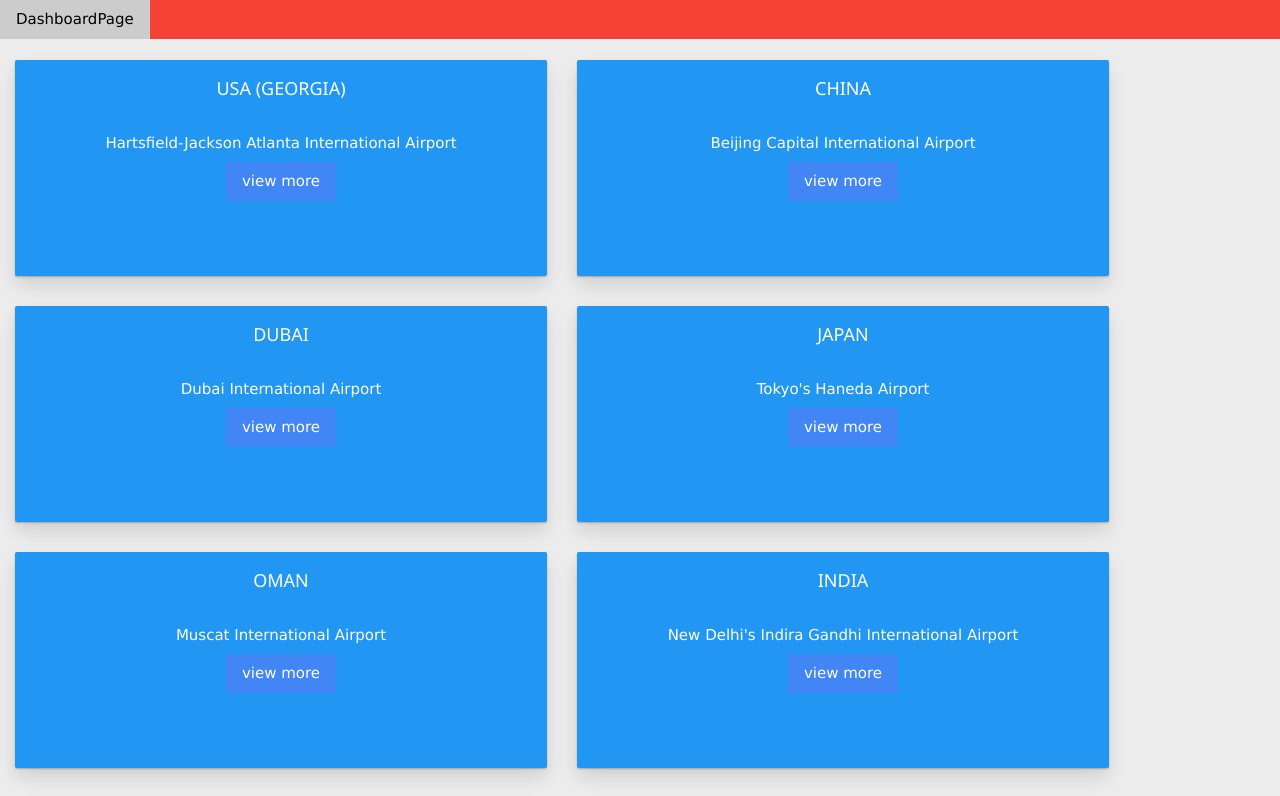
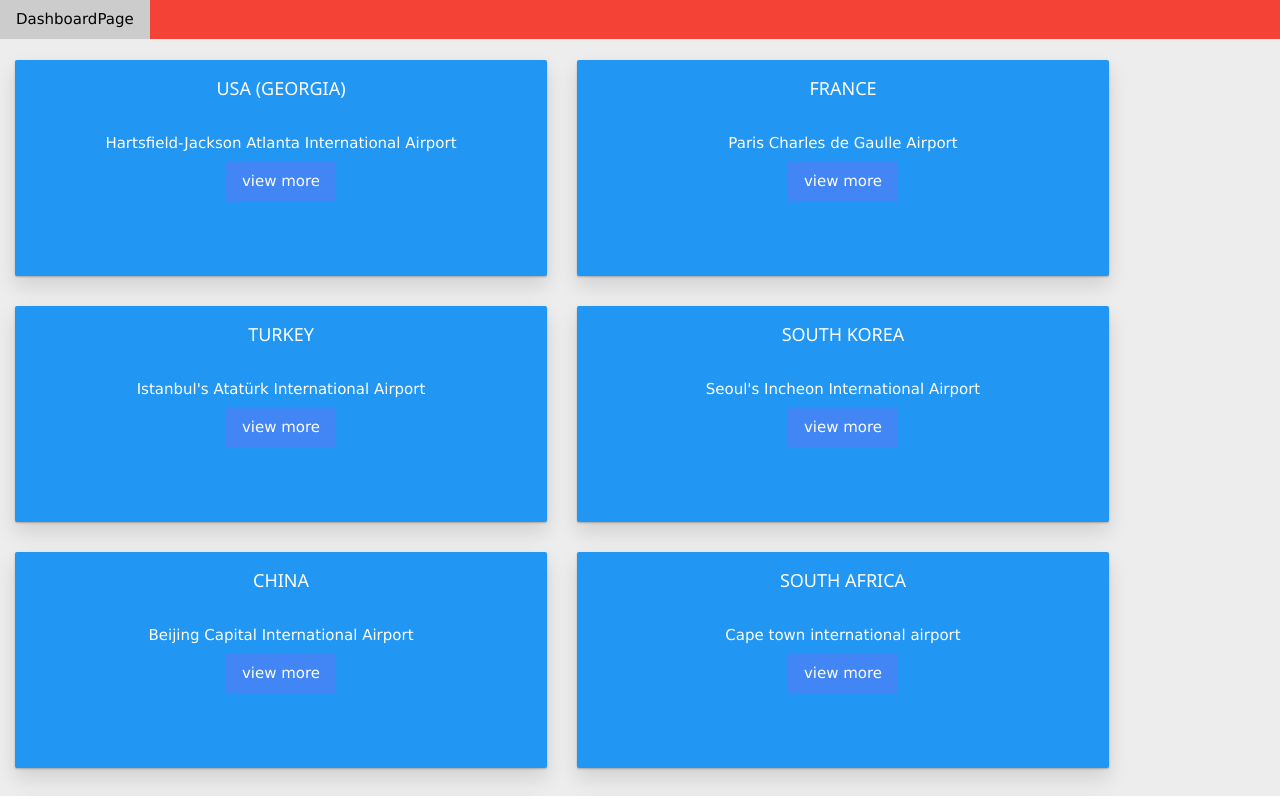
Before and after one commit to olateekay/opensky-web, a React (Create React App) app: page /dashboard in a window 1280 px wide. Shown: the top 796 px of the page. Built offline with nearby package versions, Linux system fonts and the light colour scheme.

Commit message:
added more cards

```diff
--- a/src/components/pages/DashboardPage.js
+++ b/src/components/pages/DashboardPage.js
@@ -32,13 +32,56 @@
           },
         },
         {
+          header: "FRANCE",
+          airports: {
+            name: "Paris Charles de Gaulle Airport",
+            code: "LFPG"
+          }
+
+        },
+
+        {
+          header: "TURKEY",
+          airports: {
+            name: "Istanbul's Atatürk International Airport",
+            code: "LTBA"
+          }
+
+        },
+        {
+          header: "SOUTH KOREA",
+          airports: {
+            name: "Seoul's Incheon International Airport",
+            code: "RKSI"
+          }
+
+        },
+        {
           header: "CHINA",
           airports: {
             name: "Beijing Capital International Airport",
             code: "ZBAA"
           }
-          ,
         },
+        {
+          header: "SOUTH AFRICA",
+          airports: {
+            name: "Cape town international airport",
+            code: "FACT"
+          }
+
+        },
+
+        {
+          header: "INDIA",
+          airports: {
+            name: "New Delhi's Indira Gandhi International Airport",
+            code: "VIDP"
+          }
+
+        },
+
+
         {
           header: "DUBAI",
           airports: {
@@ -48,14 +91,6 @@
 
         },
         {
-          header: "JAPAN",
-          airports: {
-            name: "Tokyo's Haneda Airport",
-            code: "RJIT"
-          },
-        }
-        ,
-        {
           header: "OMAN",
           airports: {
             name: "Muscat International Airport",
@@ -63,13 +98,13 @@
           },
         },
         {
-          header: "INDIA",
+          header: "JAPAN",
           airports: {
-            name: "New Delhi's Indira Gandhi International Airport",
-            code: "VIDP"
-          }
+            name: "Tokyo's Haneda Airport",
+            code: "RJIT"
+          },
+        }
 
-        }
       ]
     }
   }
```
